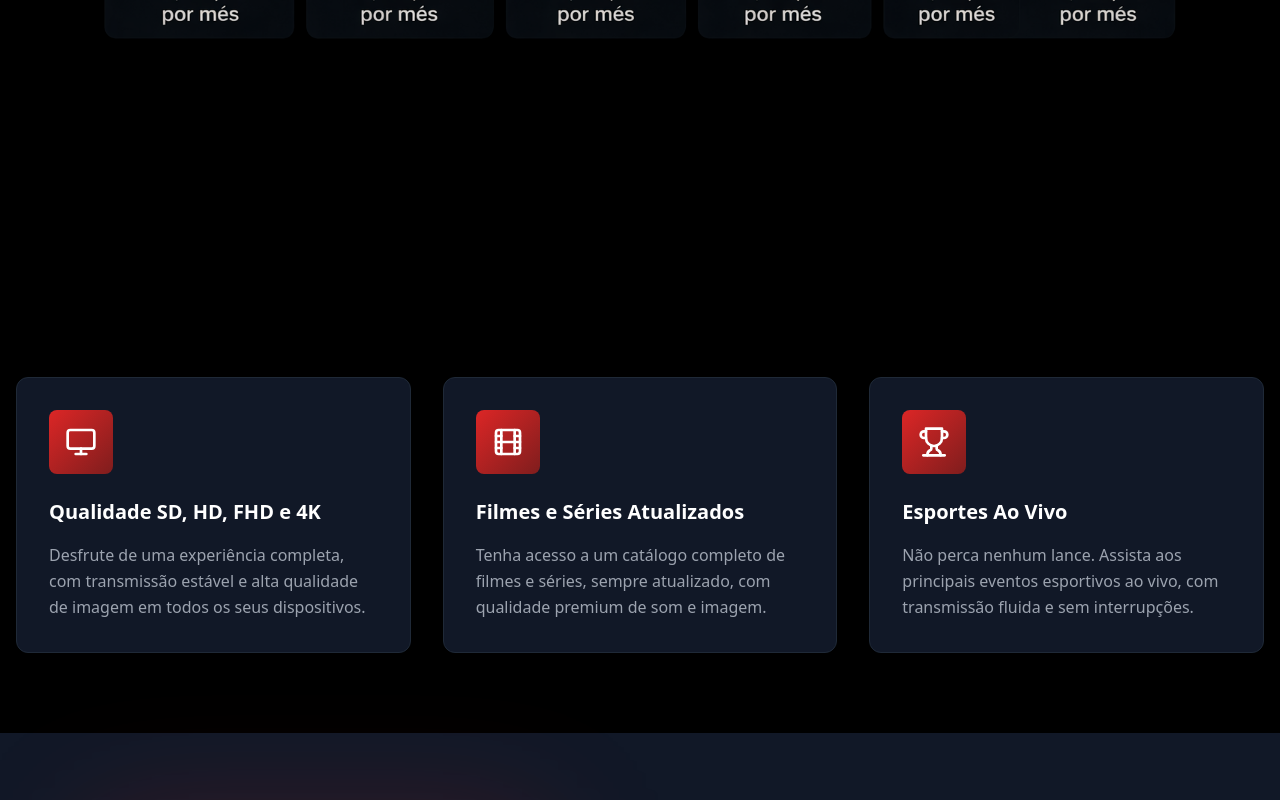
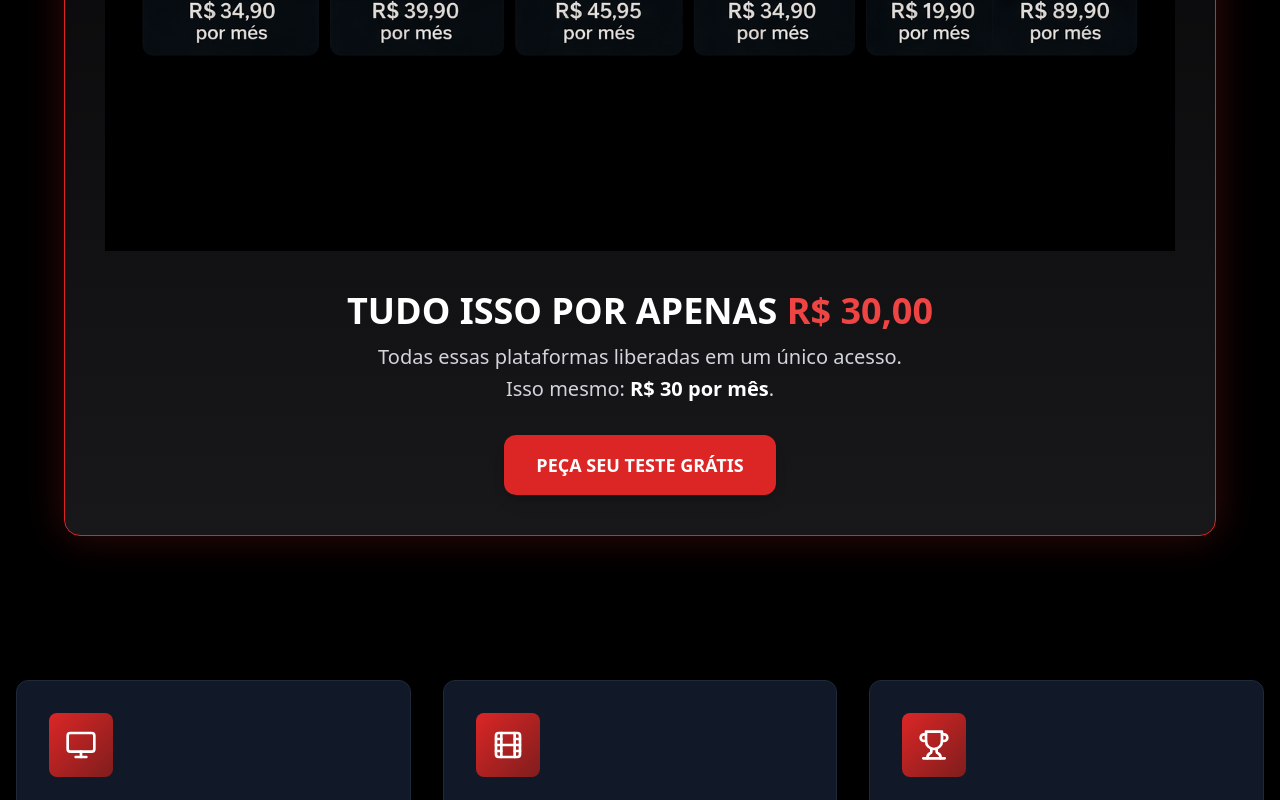
Before and after one commit to gleydsonlopes13-stack/starcineplay, a Next.js app: page / in a window 1280 px wide. Shown: the part 1973-2773 px from the top of the page. Built offline with nearby package versions, Linux system fonts and the light colour scheme.

Commit message:
Bloco de oferta com moldura e CTA

```diff
--- a/components/StreamingLogos.tsx
+++ b/components/StreamingLogos.tsx
@@ -2,17 +2,44 @@ import Image from "next/image"
 
 export default function StreamingLogos() {
   return (
-    <section className="bg-black py-12">
+    <section className="bg-black py-16">
       <div className="container mx-auto px-4 flex justify-center">
-        <div className="w-full max-w-6xl">
+        <div className="w-full max-w-6xl border border-red-600 rounded-2xl p-6 md:p-10 bg-gradient-to-b from-black to-zinc-900 shadow-[0_0_40px_rgba(220,38,38,0.25)]">
+
+          {/* Logos */}
           <Image
             src="/logos/streaming-logos.png"
             alt="Plataformas disponíveis no Starcine Play"
             width={1600}
             height={300}
-            className="w-full h-auto object-contain opacity-90"
+            className="w-full h-auto object-contain opacity-95"
             priority
           />
+
+          {/* Texto de Oferta */}
+          <div className="mt-10 text-center">
+            <h2 className="text-2xl md:text-4xl font-extrabold text-white">
+              TUDO ISSO POR APENAS{" "}
+              <span className="text-red-500">R$ 30,00</span>
+            </h2>
+
+            <p className="mt-3 text-lg md:text-xl text-gray-300">
+              Todas essas plataformas liberadas em um único acesso.
+            </p>
+
+            <p className="mt-1 text-lg md:text-xl text-gray-300">
+              Isso mesmo: <span className="text-white font-semibold">R$ 30 por mês</span>.
+            </p>
+
+            {/* CTA */}
+            <a
+              href="#pricing"
+              className="inline-block mt-8 bg-red-600 hover:bg-red-700 text-white font-bold text-lg px-8 py-4 rounded-xl transition-all duration-300 shadow-lg"
+            >
+              PEÇA SEU TESTE GRÁTIS
+            </a>
+          </div>
+
         </div>
       </div>
     </section>
```
